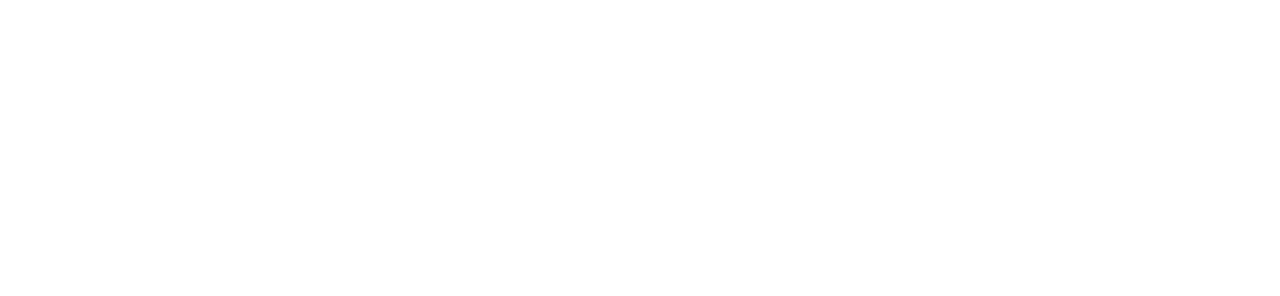
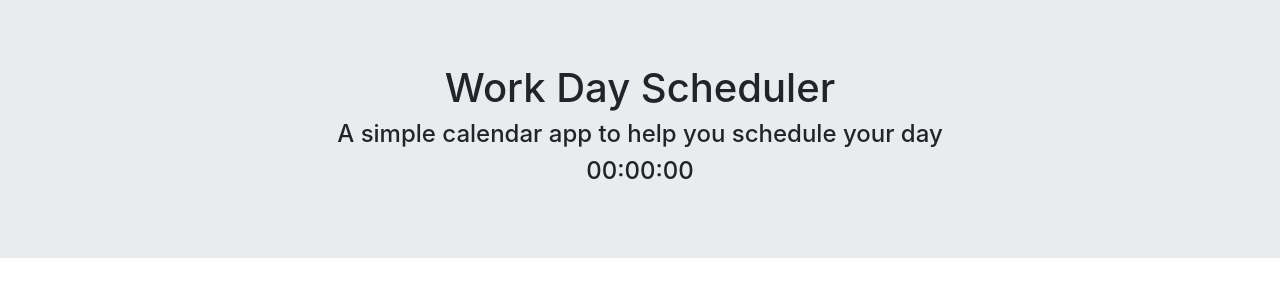
Before and after one commit to samkilpatrick903/SK_Homework_5, a plain HTML site: page index.html in a window 1280 px wide. Drawn offline with nearby package versions, Linux system fonts and the light colour scheme; a web font is replaced by a local one.

Commit message:
Adding jumbotron and current timer

```diff
--- a/assets/script.js
+++ b/assets/script.js
@@ -0,0 +1,4 @@
+function displayTime() {
+    var rightNow = moment().format('MMM DD, YYYY [at] hh:mm:ss a');
+    timeDisplayEl.text(rightNow);
+  }
--- a/index.html
+++ b/index.html
@@ -18,11 +18,17 @@
     <link rel="stylesheet" type="text/css" href="./assets/reset.css">
     <link rel="stylesheet" type="text/css" href="./assets/styles.css">
 
-    <title>Day Planner</title>
+    <title>Work Day Scheduler</title>
 
 </head>
 <body>
-
+    <header class="jumbotron jumbotron-fluid custom-jumbotron">
+        <div class="container text-center">
+          <h1>Work Day Scheduler</h1>
+            <h4>A simple calendar app to help you schedule your day</h4>
+          <h4><span id="time-display">00:00:00</span></h4>
+        </div>
+      </header>
 
 
     <script src="https://code.jquery.com/jquery-3.5.1.slim.min.js" integrity="sha384-DfXdz2htPH0lsSSs5nCTpuj/zy4C+OGpamoFVy38MVBnE+IbbVYUew+OrCXaRkfj" crossorigin="anonymous"></script>
```
Also changed, not shown: 1 other file.
